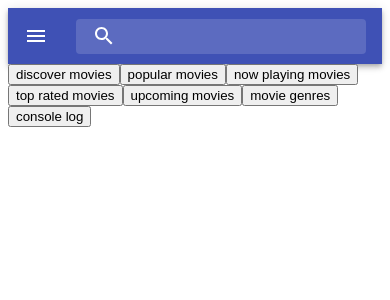
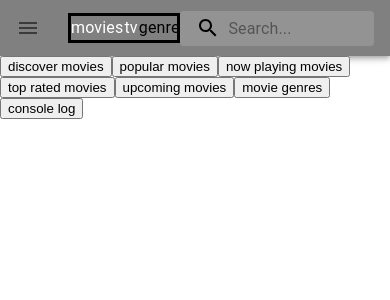
Before and after one commit to mrnguyener21/Movie-LiBrary, a React (Create React App) app: page /movie in a window 390 px wide. Shown: the top 300 px of the page. Built offline with nearby package versions, Linux system fonts and the light colour scheme.

Commit message:
fixed alignment of navbar items and hid hamburger menu to only display on mobile resolution

```diff
--- /dev/null
+++ b/src/App.module.scss
@@ -0,0 +1,4 @@
+body{
+    margin:0;
+    padding:0;
+};
--- a/src/components/Movies/MoviesNavbar/MoviesNavbar.jsx
+++ b/src/components/Movies/MoviesNavbar/MoviesNavbar.jsx
@@ -10,7 +10,6 @@ import InputBase from '@material-ui/core/InputBase';
 import MenuIcon from '@material-ui/icons/Menu';
 import SearchIcon from '@material-ui/icons/Search';
 
-import styles from './MoviesNavbar.module.scss';
 import makeStyles from './styles';
 
 const MoviesNavbar = () => {
@@ -18,26 +17,38 @@ const MoviesNavbar = () => {
 
   return (
     <div className={classes.root}>
-      <AppBar position="static">
+      <AppBar
+        position="static"
+        color="transparent"
+      >
         <Toolbar>
           <IconButton
             edge="start"
             className={classes.menuButton}
-            color="inherit"
+            // color="red"
             aria-label="open drawer"
           >
             <MenuIcon />
+
           </IconButton>
           <div className={classes.title}>
-            <Link className={classes.link} to="/movies">movies link</Link>
-            <Link className={classes.link} to="/tv">tv link</Link>
+            <Typography className={classes.linkContainer}>
+              <Link className={classes.link} to="/movies">movies</Link>
+              <Link className={classes.link} to="/tv">tv</Link>
+              <div>genre</div>
+            </Typography>
+            {/*
+            <Typography>
+            </Typography>
+
+            <Typography>Genre</Typography> */}
           </div>
           <div className={classes.search}>
             <div className={classes.searchIcon}>
               <SearchIcon />
             </div>
             <InputBase
-                // placeholder="Search…"
+              placeholder="Search..."
               classes={{
                 root: classes.inputRoot,
                 input: classes.inputInput,
--- a/src/components/Movies/MoviesNavbar/MoviesNavbar.module.scss
+++ /dev/null
@@ -1,10 +0,0 @@
-.container{
-    border:solid;
-    display: flex;
-    flex-direction: row;
-
-    .link{
-        text-decoration: none;
-        border: solid;
-    }
-}
--- a/src/components/Movies/MoviesNavbar/styles.js
+++ b/src/components/Movies/MoviesNavbar/styles.js
@@ -3,20 +3,33 @@ import { fade, makeStyles } from '@material-ui/core/styles';
 export default makeStyles((theme) => ({
   root: {
     flexGrow: 1,
+    backgroundColor: 'grey',
   },
   menuButton: {
     marginRight: theme.spacing(2),
+    // color: 'red',
+    display: 'block',
+    [theme.breakpoints.up('sm')]: {
+      display: 'none',
+    },
   },
   title: {
     flexGrow: 1,
-    display: 'none',
+    display: 'flex',
+    flexDirection: 'row',
+    border: 'solid',
     [theme.breakpoints.up('sm')]: {
       display: 'block',
     },
   },
+  linkContainer: {
+    display: 'flex',
+    flexDirection: 'row',
+  },
   link: {
-    color: 'black',
+    color: 'white',
     textDecoration: 'none',
+    paddingRight: '1%',
   },
   search: {
     position: 'relative',
```
Also changed, not shown: src/App.js (+4 -5 lines), 1 other file (tests, documents, lock files or other folders).
